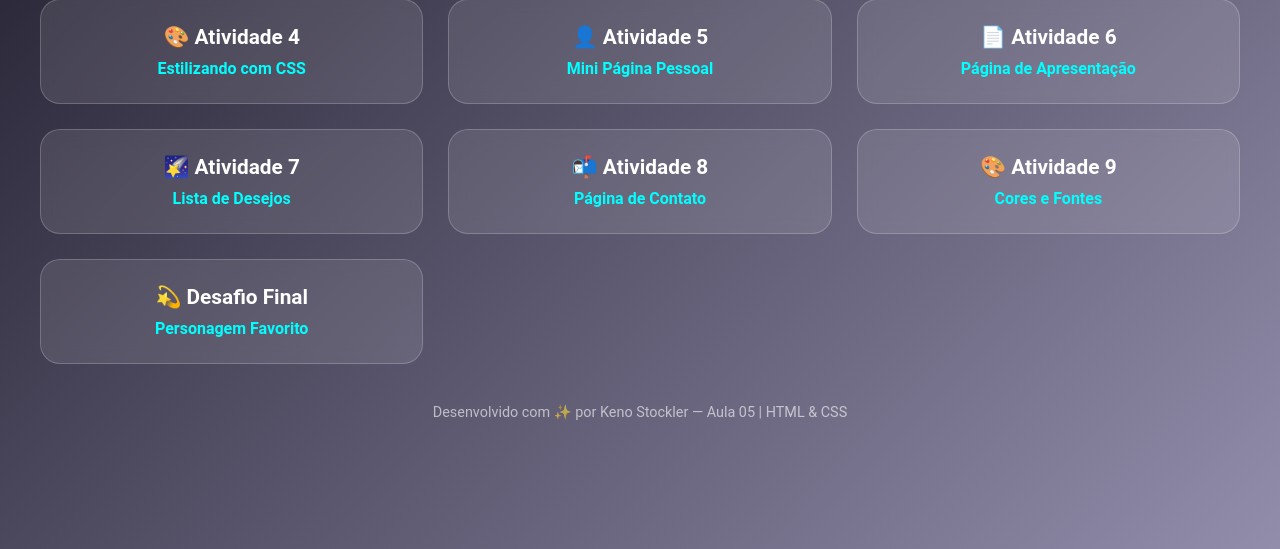
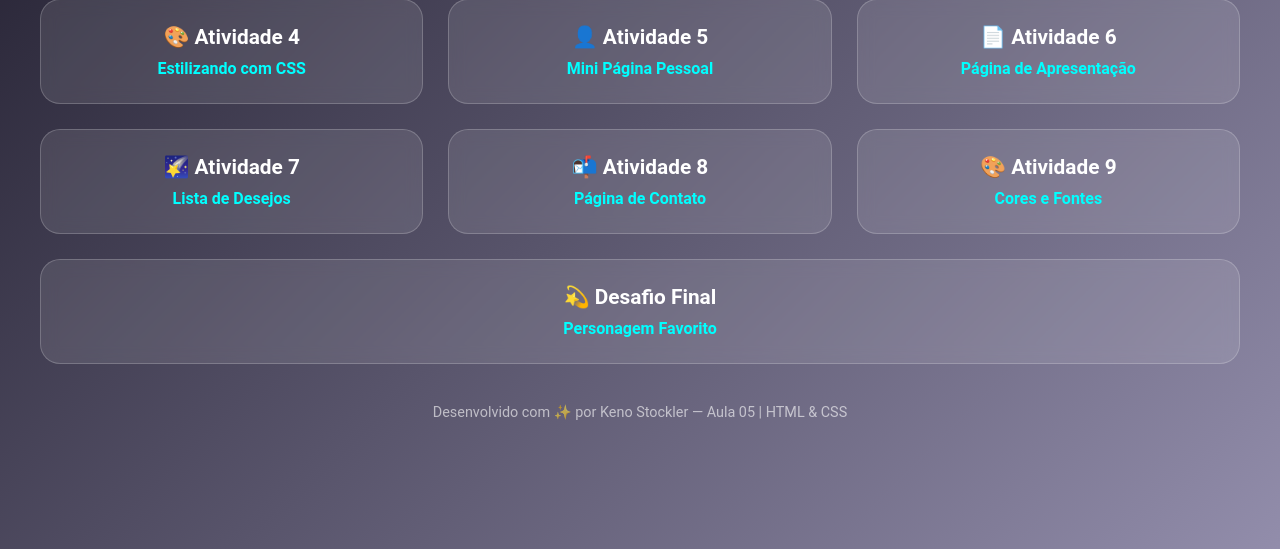
Before and after one commit to KoalaStockler/atividades-html-ti26, a PHP site: page / in a window 1280 px wide. Shown: the part 251-800 px from the top of the page. Run offline with PHP 8.4, Linux system fonts and the light colour scheme.

Commit message:
Atividade HTML

```diff
--- a/aula-05/css/style.css
+++ b/aula-05/css/style.css
@@ -47,7 +47,25 @@ header {
     max-width: 1200px;
 }
 
+.grid_final {
+    display: grid;
+    grid-template-columns: repeat(auto-fit, minmax(300px, 1fr));
+    width: 100%;
+    max-width: 1200px;
+    margin-top: 25px;
+}
+
 .card {
+    background-color: #ffffff1a;
+    border: 1px solid #ffffff33;
+    border-radius: 20px;
+    padding: 25px;
+    text-align: center;
+    transition: transform 0.3s ease, background-color 0.3s;
+    backdrop-filter: blur(8px);
+}
+
+.card_final{
     background-color: #ffffff1a;
     border: 1px solid #ffffff33;
     border-radius: 20px;
@@ -62,7 +80,18 @@ header {
     background-color: #00ffff33;
 }
 
+.card_final:hover {
+    transform: scale(1.05);
+    background-color: #00ffff33;
+}
+
 .card h2 {
+    font-size: 1.3rem;
+    margin-bottom: 10px;
+    font-weight: bold;
+}
+
+.card_final h2 {
     font-size: 1.3rem;
     margin-bottom: 10px;
     font-weight: bold;
@@ -74,7 +103,17 @@ header {
     font-weight: bold;
 }
 
+.card_final a {
+    color: #0ff;
+    text-decoration: none;
+    font-weight: bold;
+}
+
 .card a:hover {
+    text-decoration: underline;
+}
+
+.card_final a:hover {
     text-decoration: underline;
 }
 
--- a/aula-05/index.html
+++ b/aula-05/index.html
@@ -46,7 +46,10 @@
             <h2>🎨 Atividade 9</h2>
             <a href="atividade-09.html" target="_blank">Cores e Fontes</a>
         </figure>
-        <figure class="card">
+    </figure>
+
+    <figure class="grid_final">
+        <figure class="card_final">
             <h2>💫 Desafio Final</h2>
             <a href="atividade-desafio.html" target="_blank">Personagem Favorito</a>
         </figure>
```
